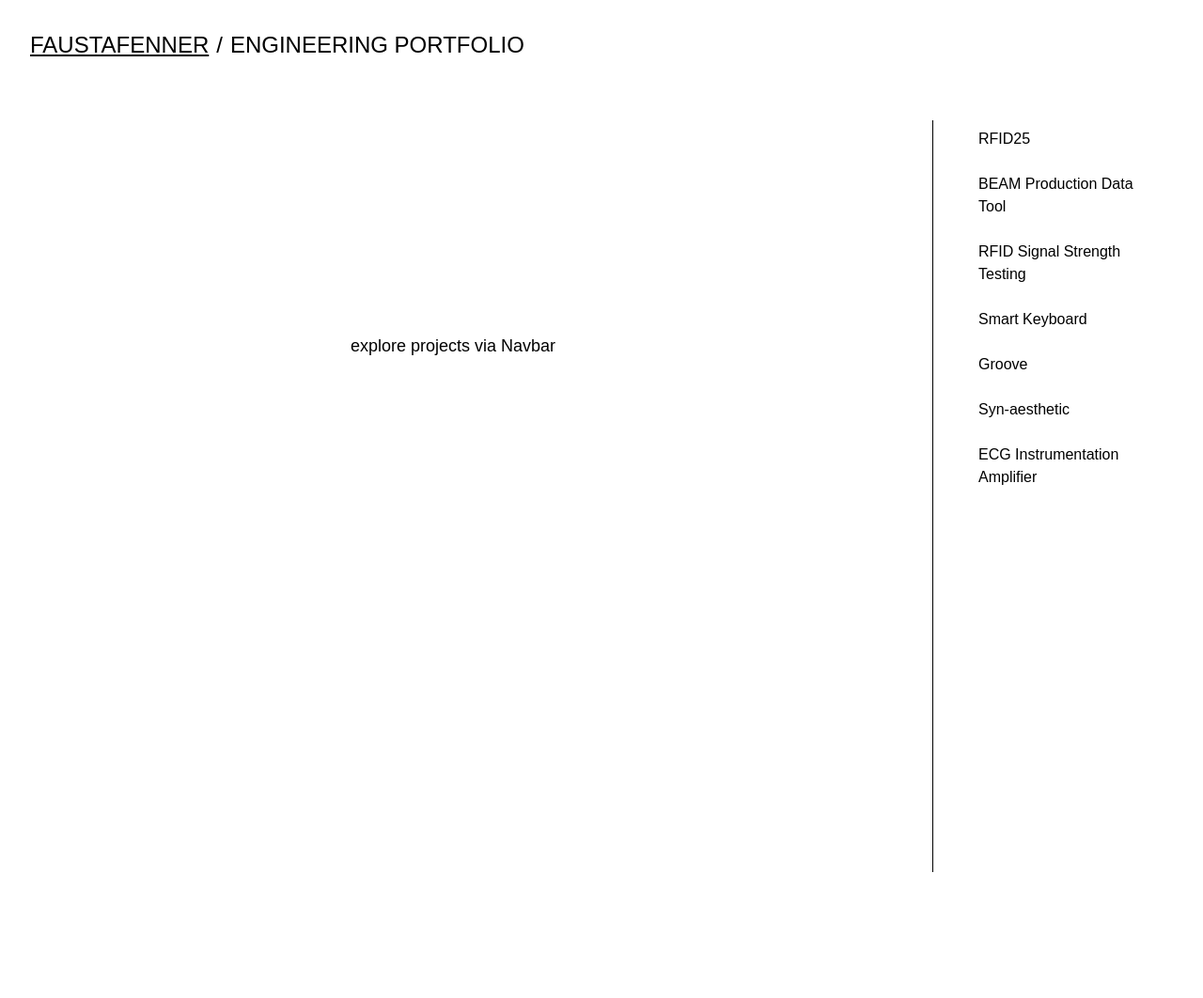
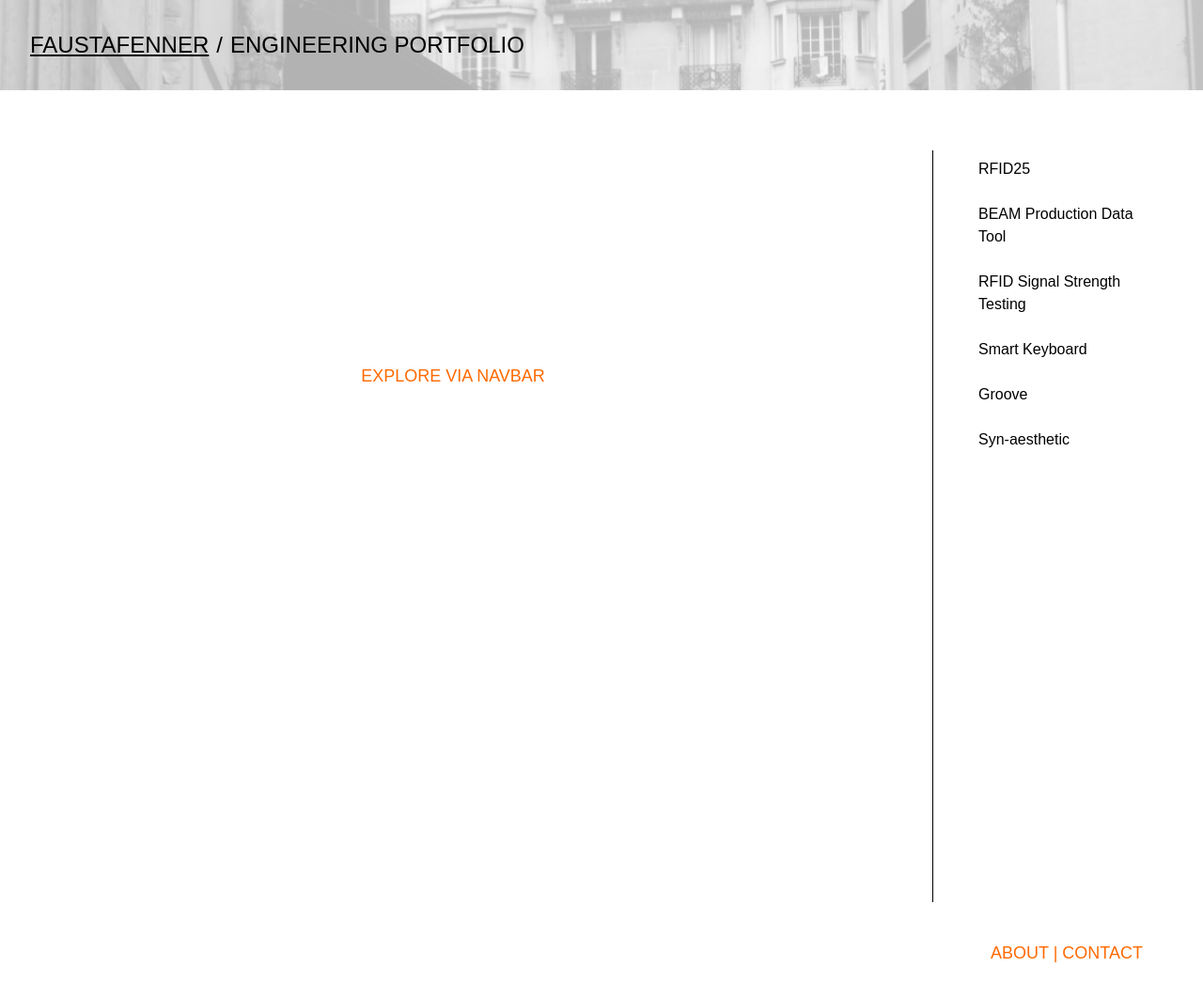
Before and after one commit to faustafenner/fausta-portfolio, a Next.js app: page /engineering in a window 1280 px wide. Shown: the top 1062 px of the page at 94% size. Built offline with nearby package versions, Linux system fonts and the light colour scheme; a web font is replaced by a local one.

Commit message:
styling changes

```diff
--- a/app/about/page.tsx
+++ b/app/about/page.tsx
@@ -22,7 +22,7 @@ function ArrowIcon() {
 export default function Page() {
   return (
     <div>
-      <section className="relative flex flex-col md:flex-row min-h-screen">
+      <section className="relative flex flex-col md:flex-row min-h-screen mb-8">
         {/* Image - left side, full height */}
         <div className="w-full md:w-1/2 relative h-96 md:h-auto">
           <Image
@@ -39,7 +39,7 @@ export default function Page() {
           <div className="max-w-md">
             <h1 className="mb-6 font-bold text-2xl text-[#EA5814]">Hello!</h1>
             <p>
-              Hello! I am a graduating senior at Northeastern University,{" "}
+              I am a graduating senior at Northeastern University,{" "}
               <strong>majoring in Computer Engineering </strong> with minors in
               Art and Global Fashion Studies.{" "}
             </p>
--- a/app/components/footer.tsx
+++ b/app/components/footer.tsx
@@ -1,12 +1,22 @@
+"use client";
+
+import { usePathname } from "next/navigation";
+
 export default function Footer() {
+  const pathname = usePathname();
+
+  if (pathname === "/about") {
+    return null;
+  }
+
   return (
     <footer className="mt-8 mb-10">
       <div className="flex justify-end gap-4">
         <a
           href="/about"
-          className="border border-white px-4 py-2 bg-transparent text-white hover:bg-black hover:text-white transition-colors"
+          className="px-8 py-2 text-lg bg-transparent text-orange-500 hover:bg-black hover:text-white transition-colors"
         >
-          ABOUT/CONTACT
+          ABOUT | CONTACT
         </a>
         {/* <a
           href="/contact"
--- a/app/components/nav.tsx
+++ b/app/components/nav.tsx
@@ -1,6 +1,7 @@
 "use client";
 
 import Link from "next/link";
+import Image from "next/image";
 import { usePathname } from "next/navigation";
 
 export function Navbar() {
@@ -21,7 +22,15 @@ export function Navbar() {
   const pageName = getPageName();
 
   return (
-    <nav className="mb-16 text-2xl">
+    <nav className="relative mb-16 text-2xl py-8 -mx-8 -mt-8 px-8 pt-8">
+      <Image
+        src="/home-background-image.jpg"
+        alt="Background"
+        fill
+        className="-z-10 opacity-30 object-cover"
+        priority
+      />
+      <div className="relative z-10">
         <Link
           href="/"
           className="hover:text-neutral-600 underline decoration-black underline-offset-2"
@@ -34,6 +43,7 @@ export function Navbar() {
             <span className="">{pageName}</span>
           </>
         )}
+      </div>
     </nav>
   );
 }
--- a/app/design/page.tsx
+++ b/app/design/page.tsx
@@ -18,7 +18,7 @@ const projects = [
   { id: 5, name: "RATS!", component: Rats },
   // { id: 6, name: "THE PEOPLE I LEFT BEHIND", component: People },
   { id: 7, name: "FINE ART", component: FineArt },
-  { id: 8, name: "PHOTOGRAPHY", component: Photography },
+  // { id: 8, name: "PHOTOGRAPHY", component: Photography },
 ];
 
 export default function Page() {
@@ -46,8 +46,8 @@ export default function Page() {
         {/* Left side - Project content */}
         <div className="flex-1 order-2 md:order-1">
           {selectedProject === null ? (
-            <div className="flex items-center justify-center min-h-[60vh]">
-              <p className="text-lg">explore projects via navbar</p>
+            <div className="flex items-center text-orange-500 justify-center min-h-[60vh]">
+              <p className="text-lg">EXPLORE VIA NAVBAR</p>
             </div>
           ) : (
             CurrentProject && <CurrentProject />
--- a/app/engineering/page.tsx
+++ b/app/engineering/page.tsx
@@ -16,7 +16,7 @@ const projects = [
   { id: 4, name: "Smart Keyboard", component: SmartKeyboard },
   { id: 6, name: "Groove", component: Groove },
   { id: 7, name: "Syn-aesthetic", component: SynAesthetic },
-  { id: 8, name: "ECG Instrumentation Amplifier", component: ECG },
+  // { id: 8, name: "ECG Instrumentation Amplifier", component: ECG },
 ];
 
 export default function Page() {
@@ -46,8 +46,8 @@ export default function Page() {
         <div className="flex-1 order-2 md:order-1">
           {selectedProject === null ? (
             <div className="flex items-center justify-center min-h-[60vh]">
-              <p className="text-lg flex items-center gap-2">
-                explore projects via Navbar
+              <p className="text-lg flex items-center text-orange-500 gap-2">
+                EXPLORE VIA NAVBAR
                 <svg
                   width="20"
                   height="20"
--- a/app/page.tsx
+++ b/app/page.tsx
@@ -103,7 +103,7 @@ export default function Page() {
         </div> */}
         </div>
 
-        <section className="flex justify-center items-center my-32 md:my-64 relative z-10">
+        <section className="flex justify-center items-center my-64 relative z-10">
           <div className="flex flex-col items-center"></div>
           <div className="flex flex-col md:flex-row gap-4 md:gap-20 text-lg md:text-4xl">
             <Link
```
Lines whose indentation alone changed are shown as unchanged.
